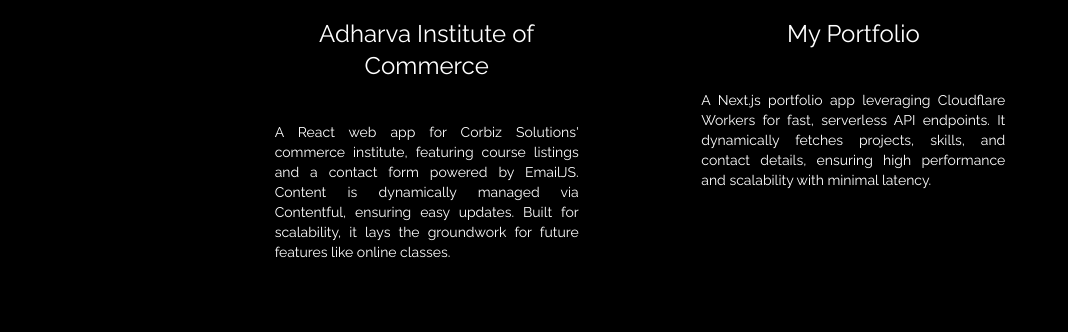
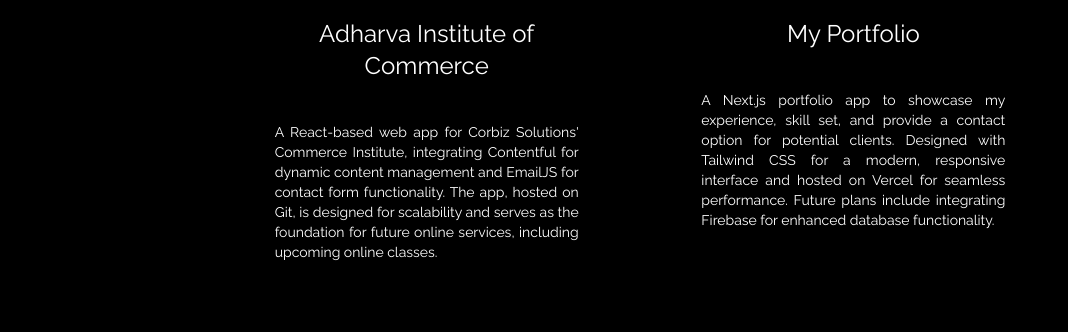
Before and after one commit to rahie-works/myPortfolio, a Next.js app in the folder my-portfolio/: page /pages/works in a window 1280 px wide. Shown: the part 424-756 px from the top of the page, without its empty margins (0-1068 px from the left). Built offline with nearby package versions, Linux system fonts and the light colour scheme; what tailwindcss-animated would draw is missing.

Commit message:
data update

```diff
--- a/my-portfolio/src/app/constants/experienceData.ts
+++ b/my-portfolio/src/app/constants/experienceData.ts
@@ -24,11 +24,8 @@
       "aws",
     ],
     companyUrl: "https://www.applydigital.com/",
-    brief: `Currently leading a Next.js Identity project for a major sports organization, I focus on registration, authentication, data management, privacy, consents, purchase and various other flows using top-notch tools like SAP Gigya, OneTrust, Datadog, and Synacor.
-      With expertise in analytics, accessibillity, and integration of third-party providers, I am actively collaborating on both mobile and web development.
-      As one of the key players, I contribute to the development of multiple backend repos for the project, leveraging REST APIs, Postman, comprehensive documentation, and various testing procedures.
-      With a solid foundation in React, React Native, TypeScript, and backend technologies, I’ve contributed to process optimization and knowledge sharing across teams.
-      As I approach my next career level, I continue to grow through leadership, communication, and hands-on technical expertise.`,
+    brief: `Leading a Next.js Identity project for a major sports organization, I focus on registration, authentication, data management, privacy, consents, and purchase flows using tools like SAP Gigya, OneTrust, Datadog, and Synacor. With expertise in analytics, accessibility, and third-party integrations, I contribute to both mobile and web development.
+    A key player in developing backend repositories, I work extensively with REST APIs, Postman, documentation, and testing processes. Leveraging my skills in React, React Native, TypeScript, and backend technologies, I drive process optimization and knowledge sharing across teams while honing leadership and technical expertise as I progress to the next career level.`,
   },
   {
     title: "React Native Developer",
@@ -74,11 +71,8 @@
     logo: "/logos/corbiz.png",
     tech: ["react", "android", "ios", "contentful", "javascript", "github"],
     companyUrl: "https://www.facebook.com/corbizsolutions/?locale=eu_ES",
-    brief: `I contributed significantly to building a strong team to develop a robust CRM platform for our clients. My role involved assisting in the creation of a platform that streamlined client interactions, as well as lead generation and management processes.
-        I developed a user-friendly web interface using JavaScript, HTML, and CSS to enhance communication with clients.
-        Additionally, I supported senior developers and managers in developing and managing databases to store client files and history. I regularly conducted code reviews, ensuring quality standards were met, and updated the interface to incorporate new features and improvements, aligning with the evolving needs of the employer.
-        As a courtesy, I recently helped the team by developing a React-based web application for their new Commerce Institute, further contributing to the company’s growth and initiatives.
-      `,
+    brief: `I played a key role in building a robust CRM platform that streamlined client interactions, lead generation, and management. I developed a user-friendly web interface using JavaScript, HTML, and CSS to enhance client communication and collaborated with senior developers to manage databases for client files and history.
+    I conducted code reviews to uphold quality standards and implemented feature updates to meet evolving business needs. Additionally, I contributed to the company’s growth by developing a React-based web application for their new Commerce Institute, supporting key initiatives and driving innovation.`,
   },
 ];
 
--- a/my-portfolio/src/app/constants/projectsData.ts
+++ b/my-portfolio/src/app/constants/projectsData.ts
@@ -5,14 +5,12 @@
     name: "Adharva Institute of Commerce",
     repo: "https://rahie-works.github.io/adharva/",
     video: "/projects/adharva.mov",
-    desc: `A React web app for Corbiz Solutions' commerce institute, featuring course listings and a contact form powered by EmailJS.
-      Content is dynamically managed via Contentful, ensuring easy updates. Built for scalability, it lays the groundwork for future features like online classes.`,
+    desc: `A React-based web app for Corbiz Solutions' Commerce Institute, integrating Contentful for dynamic content management and EmailJS for contact form functionality. The app, hosted on Git, is designed for scalability and serves as the foundation for future online services, including upcoming online classes.`,
   },
   {
     name: "My Portfolio",
     video: "/projects/portfolio.mov",
     repo: "https://github.com/rahie-works/myPortfolio",
-    desc: `A Next.js portfolio app leveraging Cloudflare Workers for fast, serverless API endpoints.
-      It dynamically fetches projects, skills, and contact details, ensuring high performance and scalability with minimal latency.`,
+    desc: `A Next.js portfolio app to showcase my experience, skill set, and provide a contact option for potential clients. Designed with Tailwind CSS for a modern, responsive interface and hosted on Vercel for seamless performance. Future plans include integrating Firebase for enhanced database functionality.`,
   },
 ];
```
